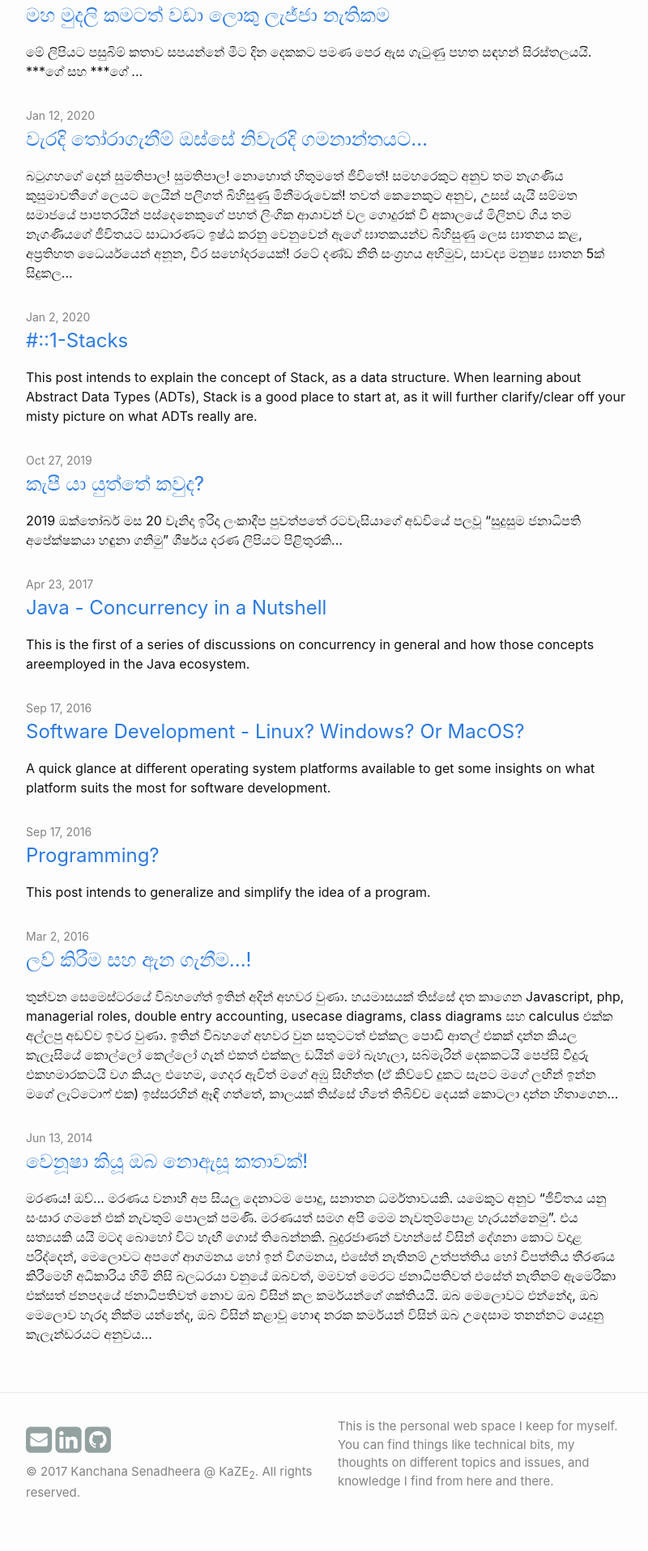
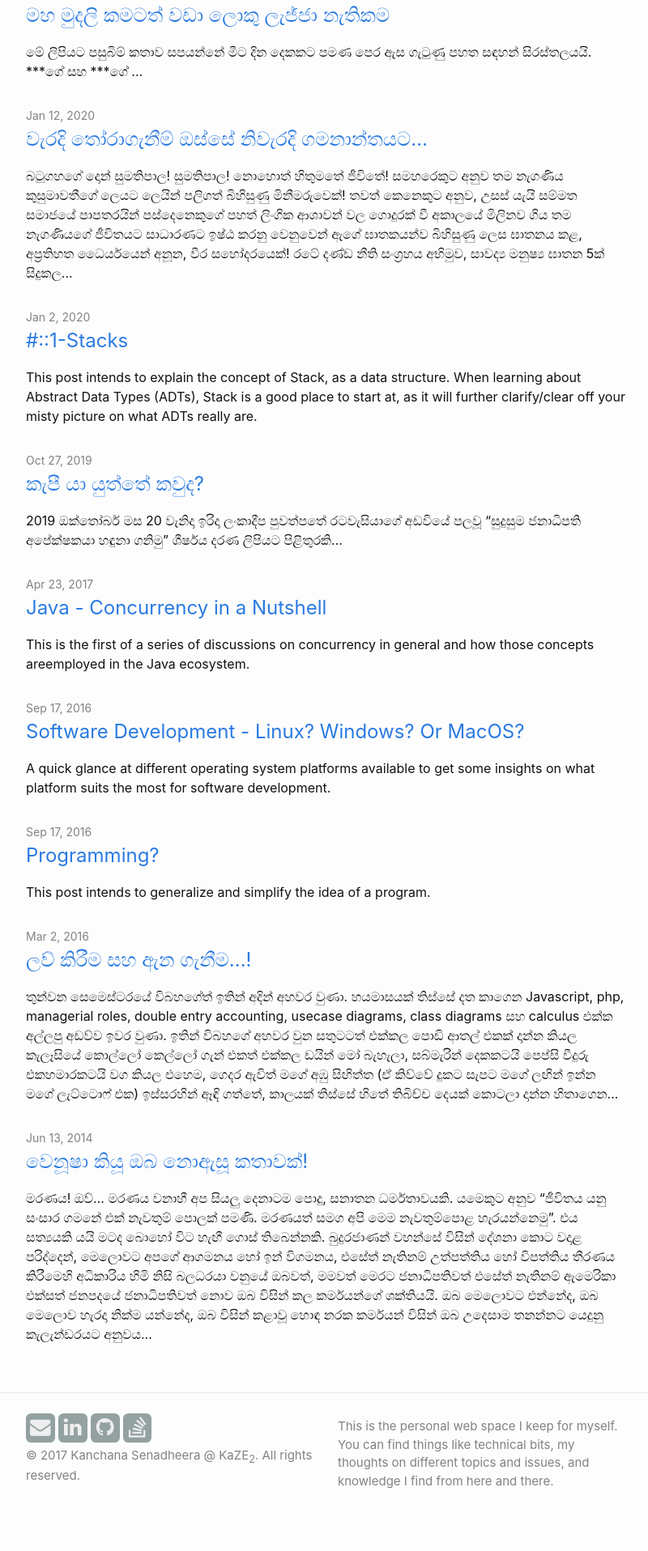
Before and after one commit to 000407/000407.github.io, a Jekyll site: the page built from index.md, in a window 1280 px wide. Shown: the part 1359-3275 px from the top of the page at 81% size, without its empty margins (238-1038 px from the left). Built offline with Jekyll 4.4.1, drawn with Linux system fonts in a browser that asks for light colours.

Commit message:
Social Icons Refactor Added Stack Overflow Added CSS customization

```diff
--- a/_includes/social.html
+++ b/_includes/social.html
@@ -4,7 +4,7 @@
     {% for entry in sm %}
         {% assign key = entry | first %}
         {% if sm[key].id %}
-            <a href="{{ sm[key].href }}{{ sm[key].id }}" title="{{ sm[key].title }}" class="social-icon"><i class="fa {{ sm[key].fa-icon }}"></i></a>
+            <a href="{{ sm[key].href }}{{ sm[key].id }}" title="{{ sm[key].title }}" class="social-icon"><i class="fa fac-square {{ sm[key].fa-icon }}"></i></a>
         {% endif %}
     {% endfor %}
 </div>
--- a/assets/css/style.scss
+++ b/assets/css/style.scss
@@ -147,12 +147,19 @@
   visibility: visible;
 }
 
-a.social-icon {
-	font-size: 2.5em;
-	color: #93a1a1;
+i.fac-square {
+	position: relative;
+    top: -.2em;
+    padding: .2em;
+    font-size: 1.7em;
+    color: #eee;
+    background-color: #93a1a1;
+    border-radius: 0.25em;
+    width: 1em;
+    text-align: center;
 
-	&:hover {
-		color: #4F090C;
+    &:hover {
+		background-color: #4F090C;
 	}
 }
 
```
Also changed, not shown: _data/social.yml (+8 -3 lines).
